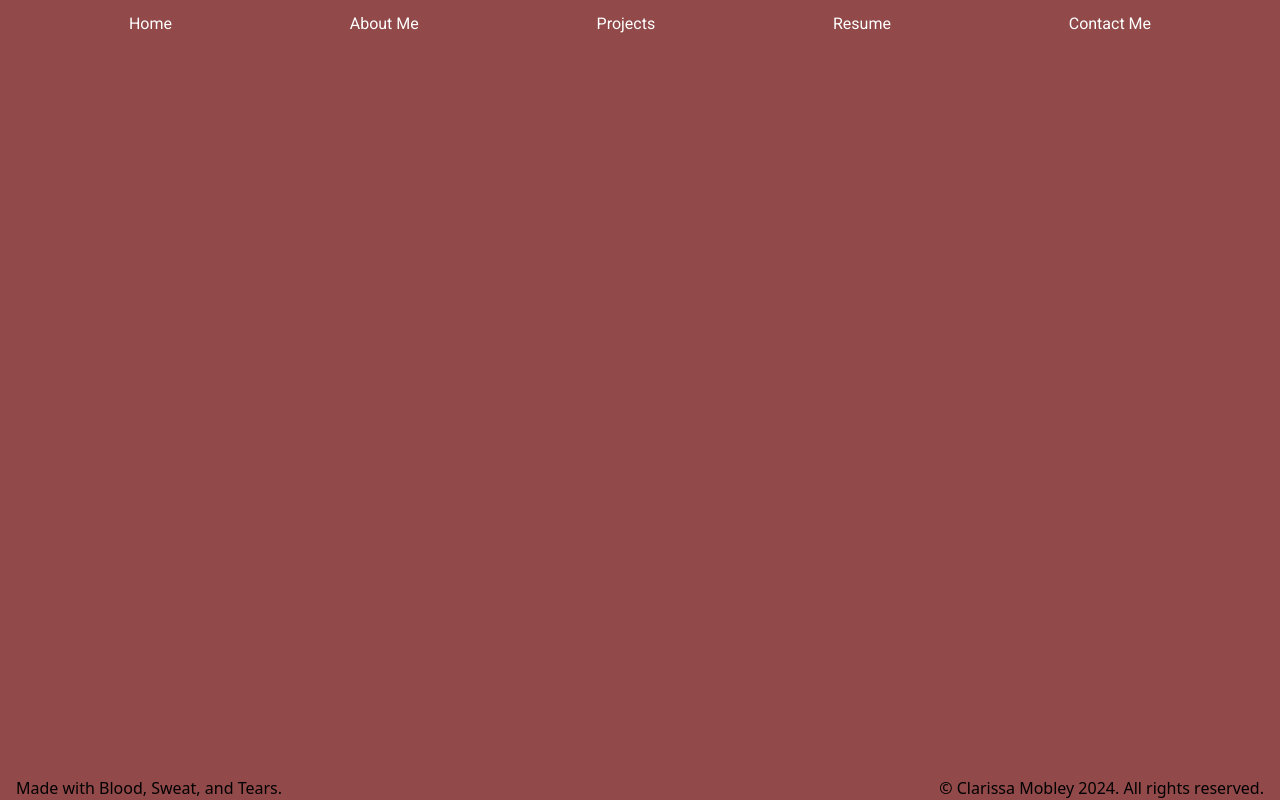
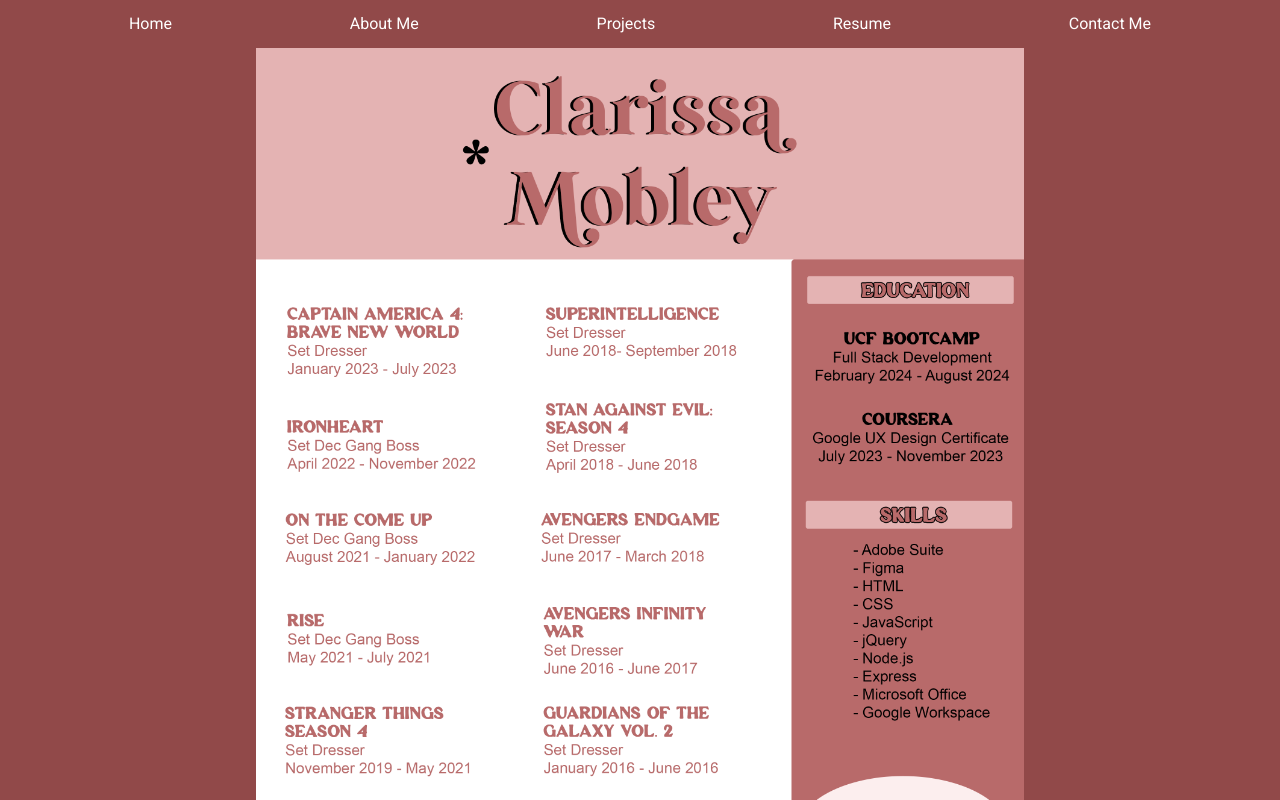
Before and after one commit to ClarissaMobley/Portfolio, a React (Vite) app: page /Resume in a window 1280 px wide. Shown: the top 800 px of the page. Built offline with nearby package versions, Linux system fonts and the light colour scheme; a web font is replaced by a local one.

Commit message:
added resume

```diff
--- a/src/pages/Projects.jsx
+++ b/src/pages/Projects.jsx
@@ -43,7 +43,7 @@ const Projects = () => {
   };
 
   return (
-    <div className="w-[80%] m-auto pt-11 flex flex-col lg:flex-row gap-4">
+    <div className="w-[80%] m-auto pt-11 flex flex-col lg:flex-row gap-4 animate-fadeIn">
       <div className="bg-[#b77676] p-4 rounded-lg shadow-lg flex-1">
         <div className="overflow-hidden relative mt-3">
           <div
--- a/src/pages/Resume.jsx
+++ b/src/pages/Resume.jsx
@@ -1,7 +1,14 @@
-import React from 'react'
+import React from 'react';
+import Resume1 from '../assets/resume.png';
 
 const Resume = () => {
-    <div>Resume</div>
-}
+  return (
+    <div className='flex justify-center'>
+    <div className='w-[60%]'>
+      <img src={Resume1} alt="Resume" />
+    </div>
+    </div>
+  );
+};
 
-export default Resume
+export default Resume;
```
Also changed, not shown: src/assets/resume.png (added).
